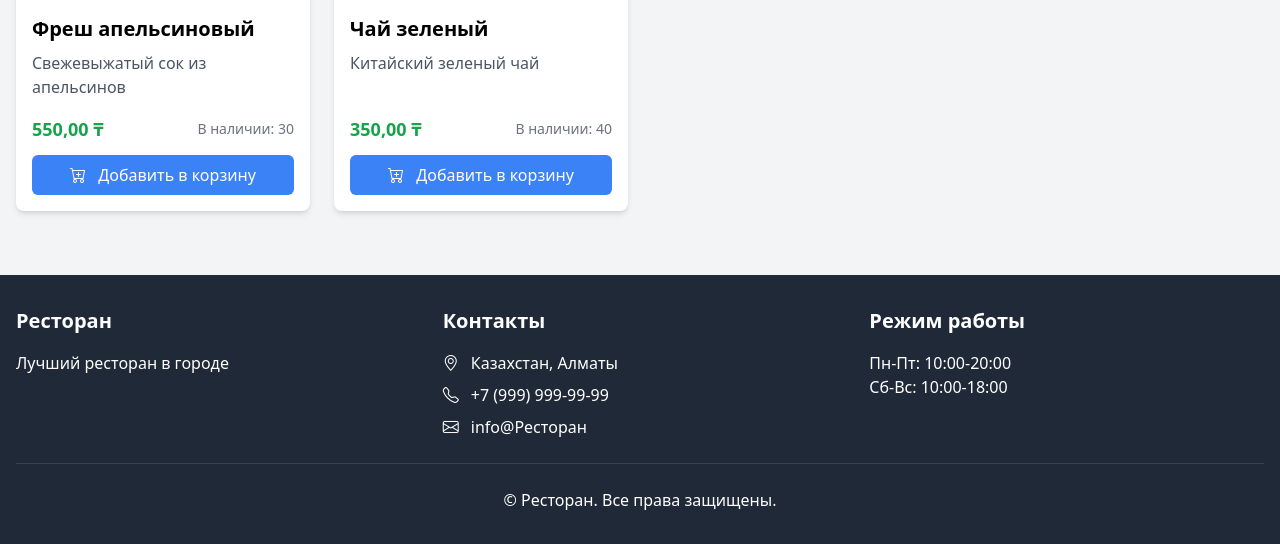
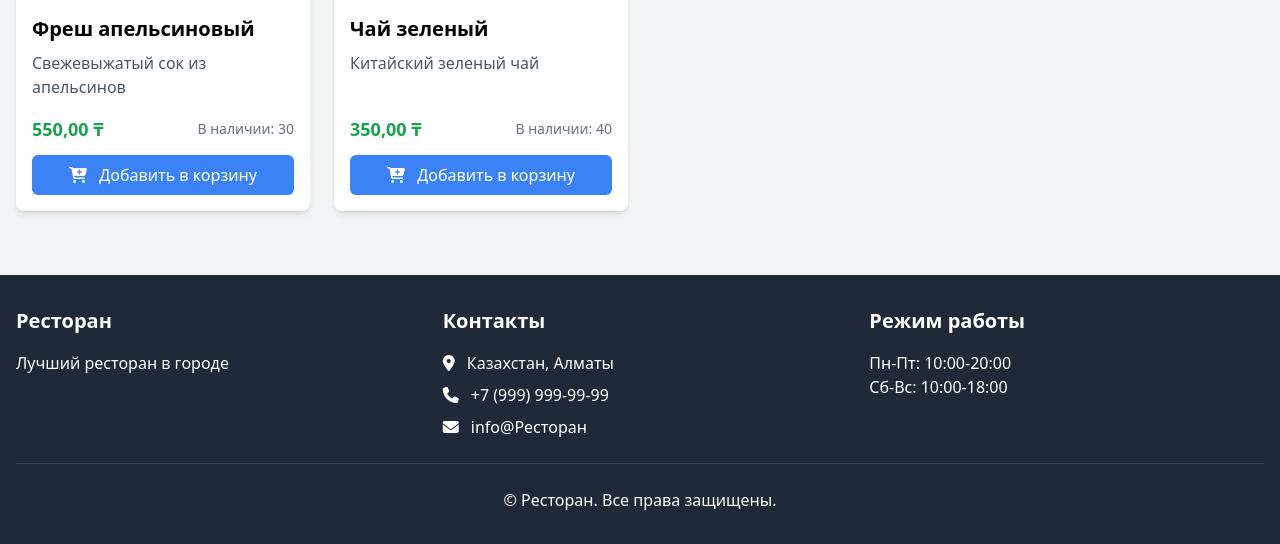
Before and after one commit to kmvit/restoqrkeeper, a Django app: page /menu/ in a window 1280 px wide. Shown: the part 1785-2329 px from the top of the page. Run offline with Django 5.2, Linux system fonts and the light colour scheme; data comes from the database, SQL or seed files in the repository; some libraries are stand-ins or nearby versions.

```diff
--- a/menu/templates/menu/menu_detail.html
+++ b/menu/templates/menu/menu_detail.html
@@ -11,7 +11,7 @@
 {% block content %}
 <div class="max-w-7xl mx-auto px-4">
     <a href="{% url 'menu:menu_list' %}" class="inline-flex items-center text-gray-600 hover:text-blue-500 transition-colors mb-6">
-        <i class="bi bi-arrow-left mr-2"></i> Вернуться к меню
+        <i class="fa-solid fa-arrow-left mr-2"></i> Вернуться к меню
     </a>
 
     <div class="grid grid-cols-1 md:grid-cols-2 gap-8">
@@ -41,7 +41,7 @@
                         <button class="w-10 h-10 flex items-center justify-center bg-gray-200 hover:bg-gray-300 rounded-r-md increase-quantity" type="button">+</button>
                     </div>
                     <button class="px-6 py-2 bg-blue-500 hover:bg-blue-600 text-white rounded-md transition-all duration-200 focus:outline-none focus:ring-2 focus:ring-blue-300" data-item-id="{{ item.id }}">
-                        <i class="bi bi-cart-plus mr-2"></i> Добавить в корзину
+                        <i class="fa-solid fa-cart-plus mr-2"></i> Добавить в корзину
                     </button>
                 </div>
             {% else %}
--- a/menu/templates/menu/menu_list.html
+++ b/menu/templates/menu/menu_list.html
@@ -63,7 +63,7 @@
                         <button class="w-full py-2 bg-blue-500 hover:bg-blue-600 text-white rounded-md transition-all duration-200 focus:outline-none focus:ring-2 focus:ring-blue-300"
                                 data-item-id="{{ item.id }}"
                                 {% if item.quantity <= 0 %}disabled class="opacity-50 cursor-not-allowed"{% endif %}>
-                            <i class="bi bi-cart-plus mr-2"></i> Добавить в корзину
+                            <i class="fa-solid fa-cart-plus mr-2"></i> Добавить в корзину
                         </button>
                     </div>
                 </div>
@@ -86,7 +86,7 @@
                         <button class="px-6 py-2 bg-blue-500 hover:bg-blue-600 text-white rounded-md transition-all duration-200"
                                 data-item-id="{{ item.id }}"
                                 {% if item.quantity <= 0 %}disabled class="opacity-50 cursor-not-allowed"{% endif %}>
-                            <i class="bi bi-cart-plus mr-2"></i> Добавить в корзину
+                            <i class="fa-solid fa-cart-plus mr-2"></i> Добавить в корзину
                         </button>
                     </div>
                 </div>
--- a/orders/templates/orders/cart.html
+++ b/orders/templates/orders/cart.html
@@ -30,7 +30,7 @@
                     {{ item.total_price }} {{ CURRENCY_SYMBOL }}
                 </div>
                 <button class="text-gray-500 hover:text-red-500 transition-colors ml-4 remove-item">
-                    <i class="bi bi-x-circle text-xl"></i>
+                    <i class="fa-solid fa-circle-xmark text-xl"></i>
                 </button>
             </div>
             {% endfor %}
@@ -47,7 +47,7 @@
         {% else %}
             <div class="text-center py-16">
                 <div class="mb-4 text-gray-400">
-                    <i class="bi bi-cart-x text-8xl"></i>
+                    <i class="fa-solid fa-cart-xmark text-8xl"></i>
                 </div>
                 <h2 class="text-2xl font-bold mb-2">Ваша корзина пуста</h2>
                 <p class="text-gray-600 mb-6">Перейдите в меню, чтобы добавить товары</p>
--- a/orders/templates/orders/order_success.html
+++ b/orders/templates/orders/order_success.html
@@ -13,7 +13,7 @@
     <div class="bg-white rounded-xl shadow-md overflow-hidden">
         <div class="p-8 text-center">
             <div class="text-green-500 mb-6">
-                <i class="bi bi-check-circle text-8xl"></i>
+                <i class="fa-solid fa-circle-check text-8xl"></i>
             </div>
             <h1 class="text-3xl font-bold mb-2">Заказ успешно оформлен!</h1>
             <p class="text-xl text-gray-600 mb-8">Ваш заказ № {{ order.id }} принят и передан на кухню.</p>
--- a/templates/base.html
+++ b/templates/base.html
@@ -10,7 +10,7 @@
     <script src="https://cdn.tailwindcss.com"></script>
 
     <!-- Icons -->
-    <link rel="stylesheet" href="https://cdn.jsdelivr.net/npm/bootstrap-icons@1.11.1/font/bootstrap-icons.css">
+    <link rel="stylesheet" href="https://cdnjs.cloudflare.com/ajax/libs/font-awesome/6.5.1/css/all.min.css" integrity="sha512-DTOQO9RWCH3ppGqcWaEA1BIZOC6xxalwEsw9c2QQeAIftl+Vegovlnee1c9QX4TctnWMn13TZye+giMm8e2LwA==" crossorigin="anonymous" referrerpolicy="no-referrer" />
 
     <!-- Дополнительная конфигурация Tailwind -->
     <script>
@@ -44,14 +44,14 @@
                     <!-- Дополнительные пункты меню при необходимости -->
 
                     <a href="{% url 'orders:cart' %}" class="ml-4 relative">
-                        <i class="bi bi-cart text-xl"></i>
+                        <i class="fa-solid fa-cart-shopping text-xl"></i>
                         <span class="absolute -top-2 -right-2 bg-red-500 text-white text-xs font-bold rounded-full h-5 w-5 flex items-center justify-center cart-count">0</span>
                     </a>
                 </div>
 
                 <!-- Мобильное меню -->
                 <button class="md:hidden text-white focus:outline-none" id="mobile-menu-button">
-                    <i class="bi bi-list text-2xl"></i>
+                    <i class="fa-solid fa-bars text-2xl"></i>
                 </button>
             </div>
 
@@ -82,9 +82,9 @@
                 <div>
                     <h5 class="text-xl font-bold mb-4">Контакты</h5>
                     <ul class="space-y-2">
-                        <li><i class="bi bi-geo-alt mr-2"></i> Казахстан, Алматы</li>
-                        <li><i class="bi bi-telephone mr-2"></i> +7 (999) 999-99-99</li>
-                        <li><i class="bi bi-envelope mr-2"></i> info@{{ SITE_NAME }}</li>
+                        <li><i class="fa-solid fa-location-dot mr-2"></i> Казахстан, Алматы</li>
+                        <li><i class="fa-solid fa-phone mr-2"></i> +7 (999) 999-99-99</li>
+                        <li><i class="fa-solid fa-envelope mr-2"></i> info@{{ SITE_NAME }}</li>
                     </ul>
                 </div>
                 <div>
```
Also changed, not shown: orders/templates/orders/order_detail.html (+4 -4 lines).
